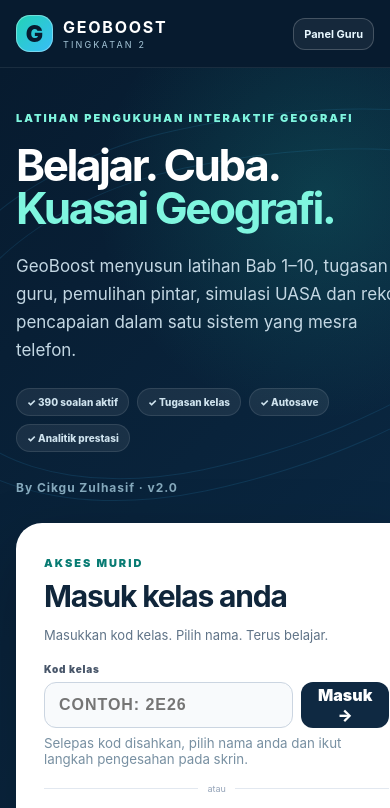
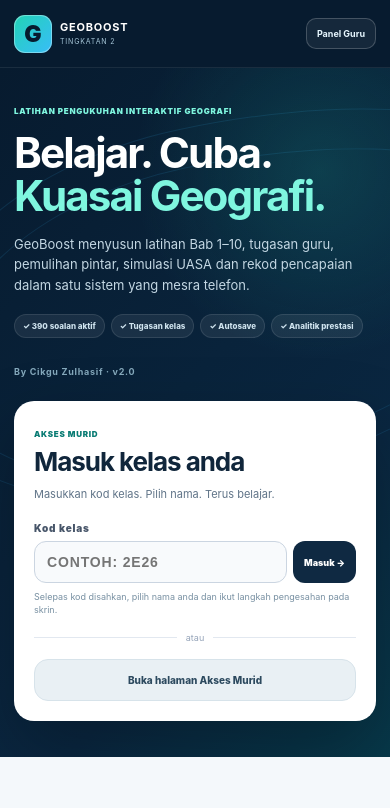
Before and after one commit to MADULEBAH587/geoboost, a Next.js app: page / in a window 390 px wide. Shown: the top 808 px of the page. Built offline with nearby package versions, Linux system fonts and the light colour scheme; no server answers.

Commit message:
Fix mobile text overflow across main and student views

```diff
--- a/app/globals.css
+++ b/app/globals.css
@@ -279,3 +279,55 @@ button:disabled{cursor:not-allowed;opacity:.48}
 }
 
 /* GeoBoost teacher UI v2.3 production */
+
+
+/* ===== GeoBoost v2.4 mobile fit fixes ===== */
+@media(max-width:640px){
+  .public-topbar{padding:12px 14px;gap:8px}
+  .public-topbar .brand{min-width:0;gap:8px}
+  .public-topbar .brand-mark{width:38px;height:38px;border-radius:11px;flex:0 0 auto}
+  .public-topbar .brand>span:last-child{min-width:0}
+  .public-topbar .brand b{font-size:11px;letter-spacing:.07em;white-space:nowrap}
+  .public-topbar .brand small{font-size:7px;letter-spacing:.12em;white-space:nowrap}
+  .public-topbar .teacher-button{flex:0 0 auto;white-space:nowrap;padding:9px 10px;font-size:9px;border-radius:10px}
+
+  .public-hero{padding:30px 14px 36px;gap:24px}
+  .public-hero-copy{min-width:0}
+  .public-hero .eyebrow{font-size:8px;line-height:1.4;letter-spacing:.09em}
+  .public-hero h1{font-size:clamp(34px,10.8vw,44px);line-height:1.02;letter-spacing:-.045em;overflow-wrap:anywhere;margin:14px 0 16px}
+  .public-hero h1 em{display:inline}
+  .public-hero-copy>p{font-size:13px;line-height:1.58}
+  .public-trust{gap:6px;margin-top:18px}.public-trust span{font-size:8px;padding:6px 8px}
+  .byline{font-size:9px}
+
+  .public-login-panel{min-width:0;padding:20px;border-radius:20px}
+  .public-login-panel h2{font-size:26px;line-height:1.05}
+  .public-login-panel>p{font-size:11px;line-height:1.5}
+  .home-class-entry>div{grid-template-columns:minmax(0,1fr) auto;gap:6px}
+  .home-class-entry input{min-width:0;width:100%;font-size:14px;padding:12px}
+  .home-class-entry button{padding:0 11px;font-size:9px;white-space:nowrap}
+  .home-class-entry small{font-size:9px;line-height:1.45}
+  .dark-button{font-size:10px;padding-left:10px;padding-right:10px}
+
+  .public-section-title h2{font-size:clamp(27px,9vw,36px);overflow-wrap:anywhere}
+  .public-step-grid article,.public-feature-grid article{min-width:0}
+  .public-step-grid h3,.public-feature-grid h3{overflow-wrap:anywhere}
+  .public-cta{margin-left:14px;margin-right:14px;padding:18px;gap:14px}
+  .public-cta>div{min-width:0}.public-cta>div span{font-size:10px}
+  .public-cta .primary{white-space:normal;text-align:center}
+
+  .student-login-card{width:min(100%,calc(100vw - 22px));padding:22px 20px;border-radius:24px}
+  .student-login-card h1{font-size:clamp(34px,10vw,48px);line-height:1.02;overflow-wrap:anywhere}
+  .student-login-card>p{font-size:14px;line-height:1.55}
+  .student-confirm-name h2{font-size:clamp(28px,8vw,38px);overflow-wrap:anywhere}
+  .confirm-actions{grid-template-columns:1fr 1fr;gap:8px}
+  .confirm-actions button{min-width:0;padding-left:10px;padding-right:10px;font-size:clamp(12px,3.5vw,16px);white-space:normal}
+}
+@media(max-width:380px){
+  .public-topbar .brand b{font-size:10px}
+  .public-topbar .teacher-button{font-size:8px;padding:8px}
+  .public-hero h1{font-size:32px}
+  .home-class-entry>div{grid-template-columns:1fr}
+  .home-class-entry button{min-height:42px}
+  .confirm-actions{grid-template-columns:1fr}
+}
```
